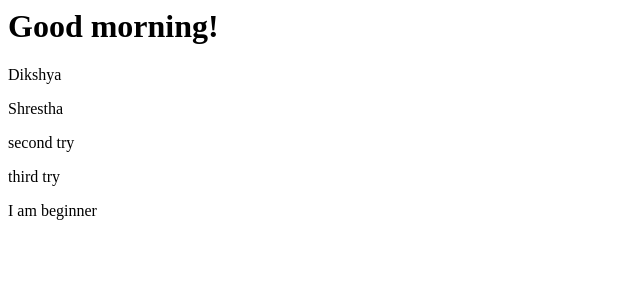
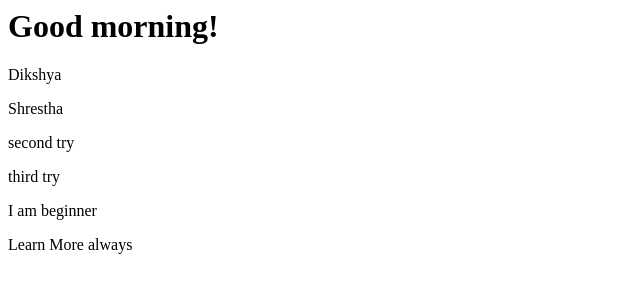
Before and after one commit to Dixea/Git-learning, a plain HTML site: page index.html in a window 1280 px wide. Shown: the whole page, without its empty margins (0-640 px from the left). Drawn offline with Linux system fonts and the light colour scheme.

Commit message:
learn more

```diff
--- a/index.html
+++ b/index.html
@@ -9,6 +9,7 @@
         <p>second try</p>
         <p>third try</p>
         <p>I am beginner</p>
+        <P>Learn More always</P>
 
     </body>
 </html>
```
